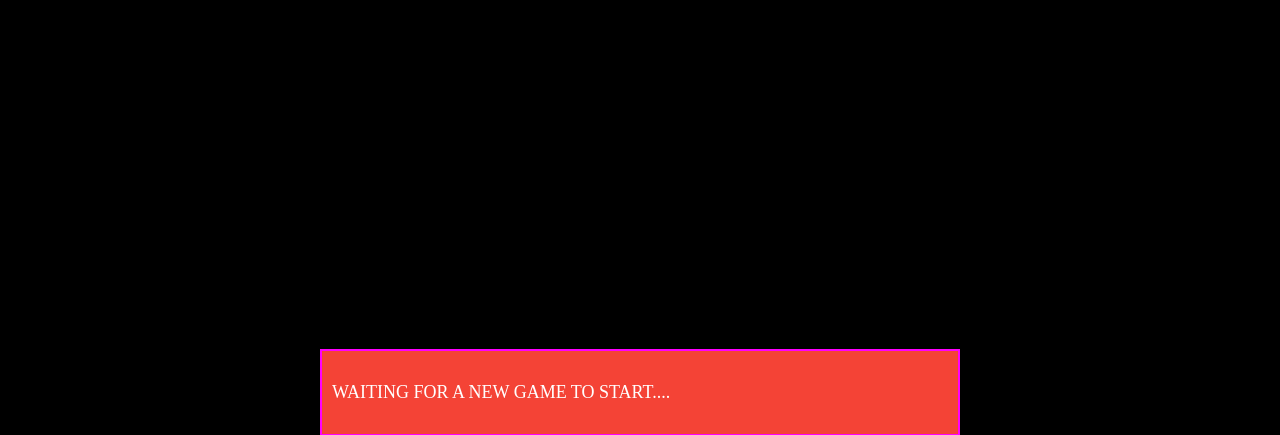
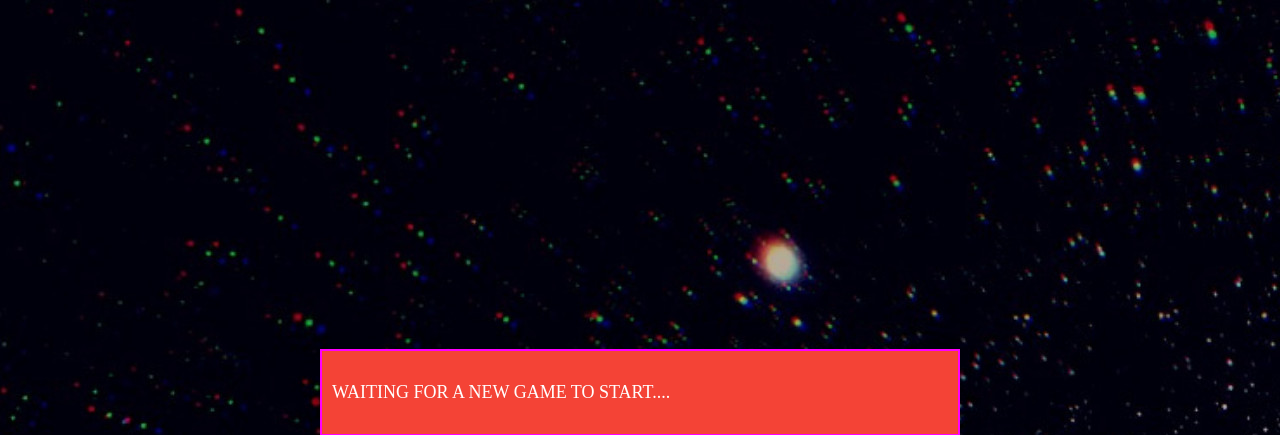
Before and after one commit to hadiasghari/calledearth-django, a Django app: page / in a window 1280 px wide. Shown: the top 435 px of the page. Run offline with Django 3.2, Linux system fonts and the light colour scheme; data that the repository does not hold is empty; some web fonts are replaced.

Commit message:
updated static path in css

```diff
--- a/earth/static/earth.css
+++ b/earth/static/earth.css
@@ -1,6 +1,6 @@
 body {
     font-family: 'New Tegomin', serif;
-    background-image: "/static/stars.jpg";
+    background-image: url("/static/stars.jpg");
     background-color: black;
     color: white;
     font-size: larger;
```
